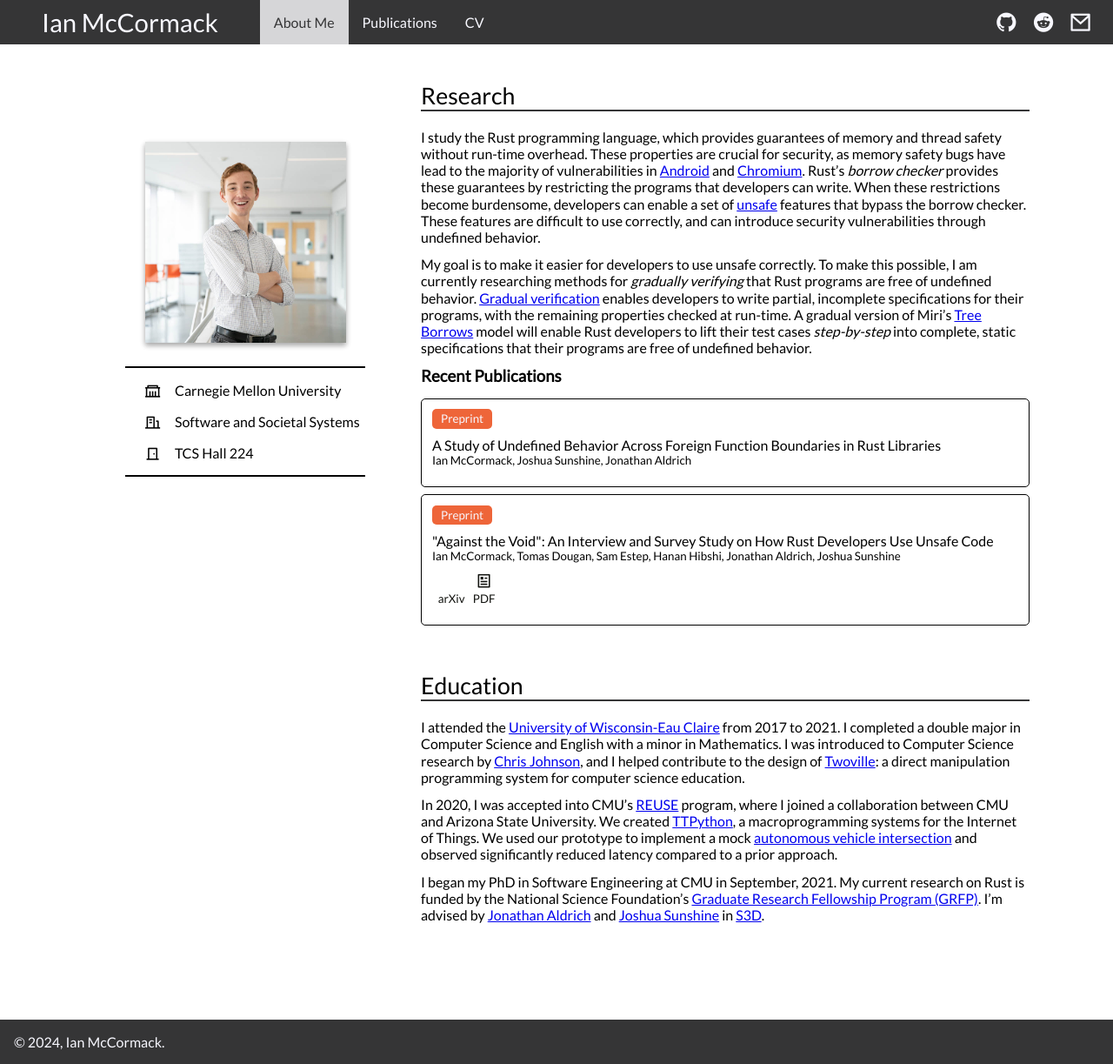
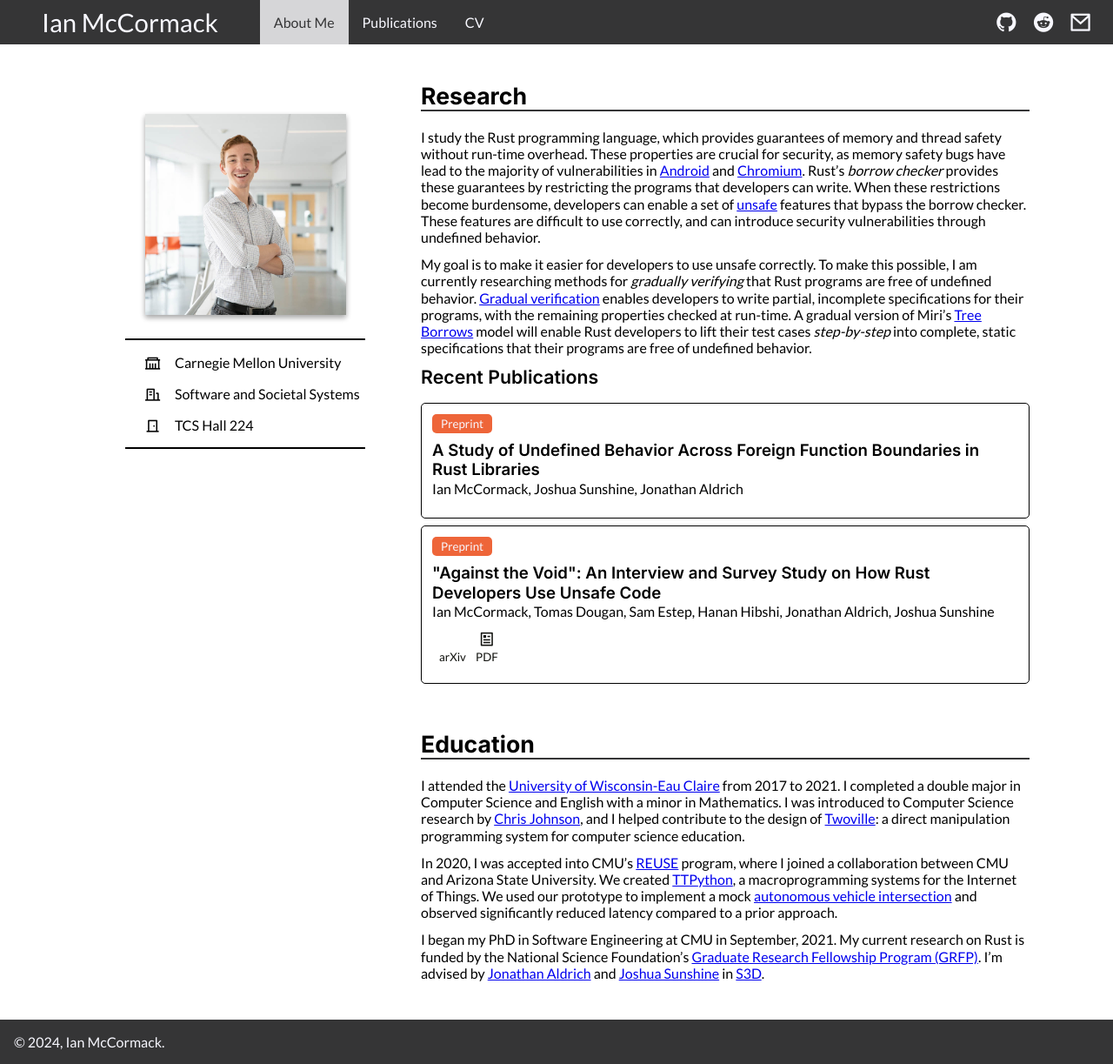
Before and after one commit to icmccorm/site, a Jekyll site: the page built from index.md, in a window 1280 px wide. Shown: the whole page at 87% size. Built offline with Jekyll 4.4.1, drawn with Linux system fonts in a browser that asks for light colours; a style sheet for code colours, icons or effects is not loaded; our own code applies the rules of GitHub Pages for plain Markdown files.

Commit message:
Updated font sizing.

```diff
--- a/_layouts/main.html
+++ b/_layouts/main.html
@@ -9,7 +9,7 @@
   <link rel="stylesheet" href="https://cdn.jsdelivr.net/gh/jpswalsh/academicons@1/css/academicons.min.css">
   <link rel="preconnect" href="https://fonts.googleapis.com">
   <link rel="preconnect" href="https://fonts.gstatic.com" crossorigin>
-  <link href="https://fonts.googleapis.com/css2?family=Inter&display=swap" rel="stylesheet">
+  <link href="https://fonts.googleapis.com/css2?family=Inter:wght@100..900&display=swap" rel="stylesheet">
   <script src="{{ base.url | prepend: site.url }}/assets/js/dropdown.js"></script>
   <title>Ian McCormack</title>
 </head>
--- a/assets/css/_sass/headings.scss
+++ b/assets/css/_sass/headings.scss
@@ -1,9 +1,13 @@
 .flex-rendered {
+    font-family: 'Inter' !important;
+
     h1 {
         font-size: 20pt;
         font-weight: 400;
         margin-bottom: 0.75em;
         margin-top: 2em;
+        font-family: 'Inter' !important;
+        font-weight: 700 !important;
     }
 
     h1:first-of-type {
@@ -17,10 +21,11 @@
     }
 
     h2 {
-        font-size: 14pt;
+        font-size: 16pt;
         margin-bottom: 0.75em;
         margin-top: 1em;
-        font-weight: bold;
+        font-weight: 600 !important;
+        font-family: 'Inter' !important;
 
         @include desktop {
             margin-left: 1em;
--- a/assets/css/_sass/profile.scss
+++ b/assets/css/_sass/profile.scss
@@ -12,7 +12,7 @@
     flex-flow: column nowrap;
     width: 100%;
     height: 100%;
-    margin-top: 2em;
+    margin-top: 0em;
     margin-bottom: 1em;
 
     @include desktop {
@@ -38,6 +38,7 @@
 .profile-title {
     h1 {
         margin: 0;
+
     }
 
     display: flex;
--- a/assets/css/_sass/publication.scss
+++ b/assets/css/_sass/publication.scss
@@ -22,9 +22,7 @@
 }
 
 .pub-content {
-    * {
-        font-size: 10pt;
-    }
+
 }
 
 .pub-links {
@@ -33,13 +31,14 @@
 }
 
 .pub-text {
-    font-size: 10pt !important;
     display: block;
     align-self: flex-start;
 }
 
 .pub-title {
-    font-weight: 400 !important;
+    font-family: 'Inter' !important;
+    font-size: 14pt !important;
+    font-weight: 600 !important;
 }
 
 .pub-link-box {
```
Also changed, not shown: 4 other files.
